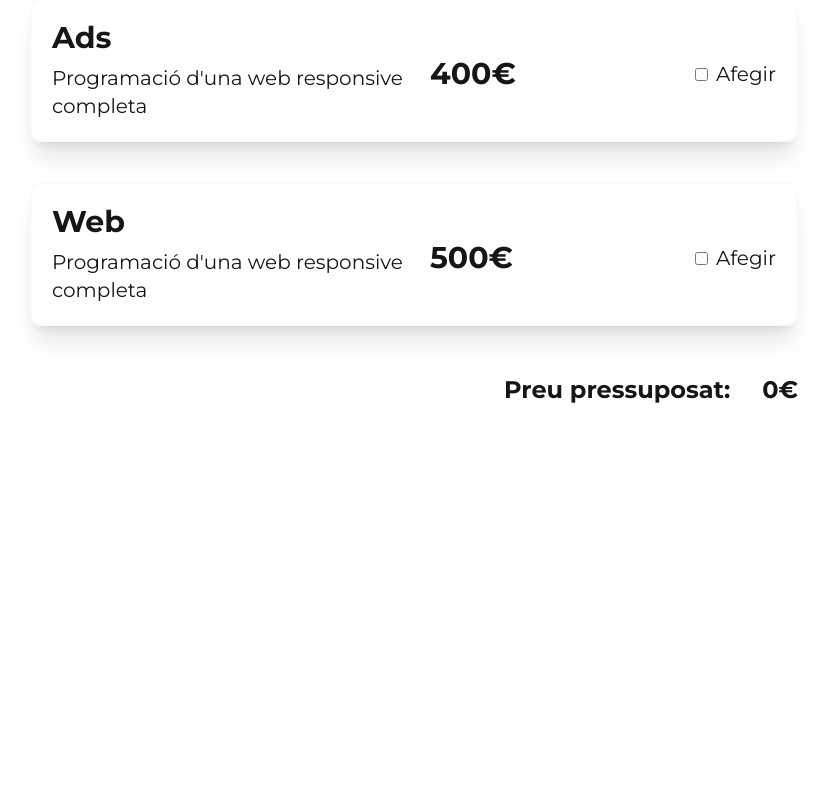
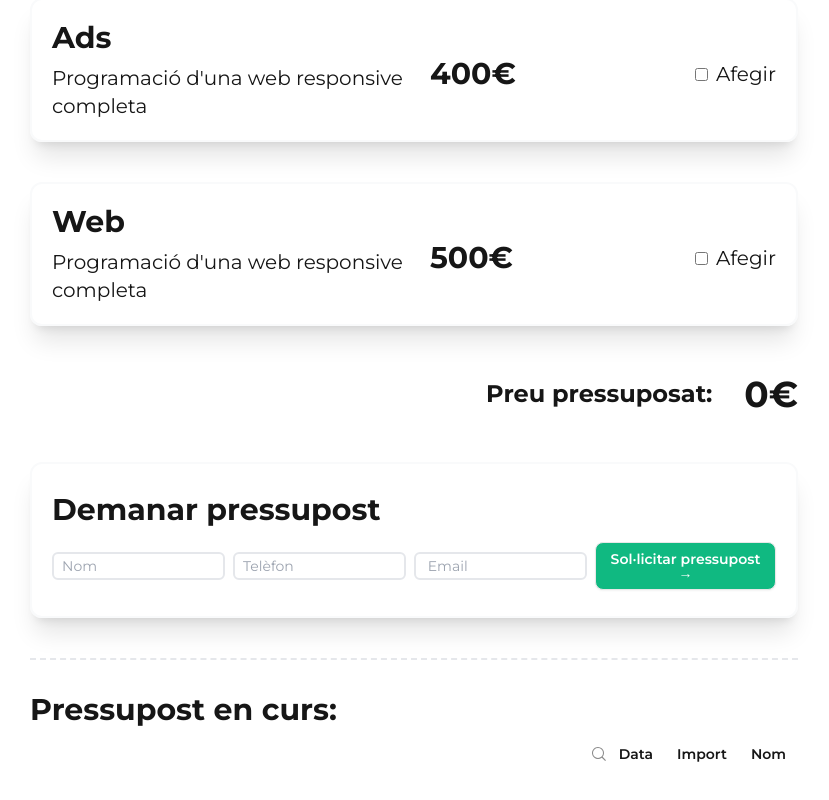
Before and after one commit to mllenas12/Budget-app, a React (Vite) app: page /BudgetPage in a window 1280 px wide. Shown: the part 546-1346 px from the top of the page, without its empty margins (226-1055 px from the left). Before the commit the page ends 1000 px from the top, so only its background shows below. Built offline with nearby package versions, Linux system fonts and the light colour scheme.

Commit message:
Exercici 5

```diff
--- /dev/null
+++ b/src/components/Main/BudgetInProgress/BudgetCompleted.tsx
@@ -0,0 +1,38 @@
+import React from "react";
+import Service from "./Service";
+import { BudgetCompletedProps } from "../../../types/budgetTypes";
+
+const BudgetCompleted = ({ currentBudget }: BudgetCompletedProps) => {
+  return (
+    <div className="rounded-xl shadow-xl w-4/4 mx-auto my-5 p-5 border-solid border-2 border-gray-50 md:flex md:justify-between">
+      <div className="w-full md:w-1/4">
+        <h2 className="font-bold text-lg">{currentBudget.name}</h2>
+        <p className="text-xs mt-1 font-semibold text-gray-400">
+          {currentBudget.email}
+        </p>
+        <p className="text-xs mt-1 font-semibold text-gray-400">
+          {currentBudget.phone}
+        </p>
+      </div>
+      <div className="py-4 md:py-1 md:w-2/4 md:flex md:flex-col md:pl-14 lg:pl-20">
+        <p className="text-xs mt-1 font-semibold">Serveis contractats:</p>
+        <ul className="list-disc text-xs mt-1 pl-4 font-semibold">
+          <Service servicesProp={currentBudget.services} />
+        </ul>
+      </div>
+      <div className="flex md:flex-col justify-end md:w-1/4">
+        <h4 className="my-auto md:my-0 text-sm md:ml-auto md:pr-4 font-semibold text-gray-400">
+          Total:
+        </h4>
+        <div className="flex md:justify-end pl-2 ">
+          <h2 className="md:text-3xl text-xl font-bold">
+            {currentBudget.total}
+          </h2>
+          <p className="text-xs font-semibold pt-2 pl-1">€</p>
+        </div>
+      </div>
+    </div>
+  );
+};
+
+export default BudgetCompleted;
--- /dev/null
+++ b/src/components/Main/BudgetInProgress/BudgetInProgress.tsx
@@ -0,0 +1,29 @@
+import React from "react";
+import BudgetCompleted from "./BudgetCompleted";
+import { BudgetContext } from "../../../context/BudgetProvider";
+import { budgetType } from "../../../types/budgetTypes";
+import { nanoid } from "nanoid";
+const BudgetInProgress = () => {
+  const { arrayOfBudgets } = React.useContext(BudgetContext);
+
+  const budgetCompleted = arrayOfBudgets.map((budget: budgetType) => {
+    return <BudgetCompleted key={nanoid()} currentBudget={budget} />;
+  });
+  return (
+    <div className="w-3/4 md:w-3/5 mx-auto my-10">
+      <hr className="border-dashed border-t-2"></hr>
+      <h1 className="font-bold mt-8 my-4 md:text-2xl lg:text-3xl text-lg">
+        Pressupost en curs:
+      </h1>
+      <div className="flex justify-center sm:justify-end">
+        <img src="../../public/lupa.svg" alt="lupa" className="w-4" />
+        <button className="font-semibold text-sm px-3">Data</button>
+        <button className="font-semibold text-sm px-3">Import</button>
+        <button className="font-semibold text-sm px-3">Nom</button>
+      </div>
+      <div>{budgetCompleted}</div>
+    </div>
+  );
+};
+
+export default BudgetInProgress;
--- /dev/null
+++ b/src/components/Main/BudgetInProgress/Service.tsx
@@ -0,0 +1,11 @@
+import React from "react";
+import { ServiceProps } from "../../../types/budgetTypes";
+import { nanoid } from "nanoid";
+const Service: React.FC<ServiceProps> = ({ servicesProp }) => {
+  const service = servicesProp.map((service: string) => (
+    <li key={nanoid()}>{service}</li>
+  ));
+  return service;
+};
+
+export default Service;
--- /dev/null
+++ b/src/components/Main/BudgetRequest.tsx
@@ -0,0 +1,57 @@
+import React from "react";
+import { BudgetContext } from "../../context/BudgetProvider";
+
+const BudgetRequest = () => {
+  const { budget, handleForm, handleInputChange } =
+    React.useContext(BudgetContext);
+
+  return (
+    <div className="rounded-xl shadow-xl w-3/4 md:w-3/5 mx-auto my-10 p-5 border-solid border-2 border-gray-50">
+      <h1 className="font-bold my-2 md:text-2xl lg:text-3xl text-lg">
+        Demanar pressupost
+      </h1>
+      <form
+        onSubmit={handleForm}
+        className="flex flex-col lg:flex-row gap-2 lg:justify-between"
+      >
+        <div className="py-2 flex flex-col lg:flex-row justify-center lg:justify-start gap-x-2">
+          <input
+            type="text"
+            placeholder="Nom"
+            onChange={handleInputChange}
+            name="name"
+            value={budget.name}
+            required
+            className="border-solid border-2 rounded-md my-2 placeholder:pl-2 placeholder:text-sm lg:w-1/3"
+          />
+          <input
+            type="text"
+            placeholder="Telèfon"
+            onChange={handleInputChange}
+            value={budget.phone}
+            name="phone"
+            required
+            className="border-solid border-2 rounded-md my-2 placeholder:pl-2 placeholder:text-sm lg:w-1/3"
+          />
+          <input
+            type="text"
+            placeholder=" Email"
+            onChange={handleInputChange}
+            value={budget.email}
+            name="email"
+            required
+            className="border-solid border-2 rounded-md my-2 placeholder:pl-2 placeholder:text-sm lg:w-1/3"
+          />
+        </div>
+        <button
+          type="submit"
+          className="btn text-white bg-emerald-500 px-2 lg:w-1/4 lg:my-auto"
+        >
+          Sol·licitar pressupost →
+        </button>
+      </form>
+    </div>
+  );
+};
+
+export default BudgetRequest;
--- a/src/components/Main/Main.tsx
+++ b/src/components/Main/Main.tsx
@@ -3,7 +3,9 @@ import Options from "./Options/Options";
 import TotalPrice from "./TotalPrice";
 import { nanoid } from "nanoid";
 import { CounterContext } from "../../context/CounterProvider";
-import { optionType } from "../../types/types";
+import { optionType } from "../../types/counterTypes";
+import BudgetRequest from "./BudgetRequest";
+import BudgetInProgress from "./BudgetInProgress/BudgetInProgress";
 
 const Main = () => {
   const { total, dataOptions } = React.useContext(CounterContext);
@@ -16,6 +18,8 @@ const Main = () => {
     <>
       <form>{options}</form>
       <TotalPrice total={total} />
+      <BudgetRequest />
+      <BudgetInProgress />
     </>
   );
 };
--- a/src/components/Main/Options/Options.tsx
+++ b/src/components/Main/Options/Options.tsx
@@ -1,6 +1,6 @@
 import React from "react";
 import { CounterContext } from "../../../context/CounterProvider";
-import { optionType, OptionsProps } from "../../../types/types";
+import { optionType, OptionsProps } from "../../../types/counterTypes";
 import WebCustomizer from "./WebCustomizer";
 const Options: React.FC<OptionsProps> = ({ option }) => {
   const { setDataOptions } = React.useContext(CounterContext);
--- a/src/components/Main/TotalPrice.tsx
+++ b/src/components/Main/TotalPrice.tsx
@@ -3,8 +3,8 @@ import React from "react";
 const TotalPrice: React.FC<{ total: number | undefined }> = ({ total }) => {
   return (
     <div className="flex justify-end md:text-2xl font-bold my-8 md:my-12 w-3/4 md:w-3/5 mx-auto">
-      <h2 className="px-8">Preu pressuposat:</h2>
-      <h2>{`${total}€`}</h2>
+      <h2 className="px-8 my-auto">Preu pressuposat:</h2>
+      <h2 className="text-2xl md:text-4xl">{`${total}€`}</h2>
     </div>
   );
 };
--- /dev/null
+++ b/src/context/BudgetProvider.tsx
@@ -0,0 +1,88 @@
+import React, { createContext } from "react";
+import { CounterContext } from "./CounterProvider";
+export const BudgetContext = createContext<any>("");
+import {
+  BudgetProviderProps,
+  budgetType,
+  servicesType,
+} from "../types/budgetTypes";
+import { optionType } from "../types/counterTypes";
+import dataCheckboxes from "../data/dataCheckboxes.json";
+
+const BudgetProvider = ({ children }: BudgetProviderProps) => {
+  const { total, dataOptions, setDataOptions, counterPages, counterLangs } =
+    React.useContext(CounterContext);
+
+  const [budget, setBudget] = React.useState<budgetType>({
+    name: "",
+    phone: "",
+    email: "",
+    total: 0,
+    services: [],
+  });
+
+  const [arrayOfBudgets, setArrayOfBudgets] = React.useState<budgetType[]>([]);
+  const [services, setServices] = React.useState<servicesType>([]);
+
+  const resetForm = () => {
+    setBudget({
+      name: "",
+      phone: "",
+      email: "",
+      total: 0,
+      services: [],
+    });
+    setDataOptions(dataCheckboxes);
+  };
+
+  const handleInputChange = (event: React.ChangeEvent<HTMLInputElement>) => {
+    const { name, value } = event.target;
+    setServices(() => {
+      const services = dataOptions.filter(
+        (option: optionType) => option.isAdded
+      );
+      const servicesTitles = services.map((service: optionType) => {
+        return service.title == "Web"
+          ? `${service.title} (${counterPages} ${
+              counterPages == 1 ? "pàgina" : "pàgines"
+            }, ${counterLangs} ${
+              counterLangs == 1 ? "llenguatge" : "llenguates"
+            })`
+          : service.title;
+      });
+      return servicesTitles;
+    });
+
+    setBudget((prevBudget) => {
+      return {
+        ...prevBudget,
+        [name]: value,
+        total: total,
+        services: services,
+      };
+    });
+  };
+
+  const handleForm = (event: React.SyntheticEvent) => {
+    event.preventDefault();
+    setArrayOfBudgets((prevArr) => [...prevArr, { ...budget }]);
+    resetForm();
+  };
+
+  return (
+    <BudgetContext.Provider
+      value={{
+        budget,
+        arrayOfBudgets,
+        handleForm,
+        handleInputChange,
+        services,
+        setServices,
+      }}
+    >
+      {children}
+    </BudgetContext.Provider>
+  );
+};
+
+export default BudgetProvider;
--- a/src/context/CounterProvider.tsx
+++ b/src/context/CounterProvider.tsx
@@ -1,6 +1,6 @@
 import React, { createContext } from "react";
 import dataCheckboxes from "../data/dataCheckboxes.json";
-import { optionType, CounterProviderProps } from "../types/types";
+import { optionType, CounterProviderProps } from "../types/counterTypes";
 
 export const CounterContext = createContext<any>("");
 
--- a/src/pages/BudgetPage.tsx
+++ b/src/pages/BudgetPage.tsx
@@ -3,14 +3,16 @@ import Header from "../components/Header/Header";
 import Banner from "../components/Banner/Banner";
 import Main from "../components/Main/Main";
 import CounterProvider from "../context/CounterProvider";
-
+import BudgetProvider from "../context/BudgetProvider";
 const BudgetPage = () => {
   return (
     <div className="font-montserrat">
       <CounterProvider>
-        <Header />
-        <Banner />
-        <Main />
+        <BudgetProvider>
+          <Header />
+          <Banner />
+          <Main />
+        </BudgetProvider>
       </CounterProvider>
     </div>
   );
--- /dev/null
+++ b/src/types/budgetTypes.tsx
@@ -0,0 +1,21 @@
+export type BudgetProviderProps = {
+  children: React.ReactNode;
+};
+
+export interface budgetType {
+  name: string;
+  phone: string;
+  email: string;
+  total: number;
+  services: servicesType;
+}
+
+export type servicesType = string[];
+
+export type BudgetCompletedProps = {
+  currentBudget: budgetType;
+};
+
+export type ServiceProps = {
+  servicesProp: string[];
+};
```
Also changed, not shown: src/types/counterTypes.tsx (renamed from src/types/types.tsx).
